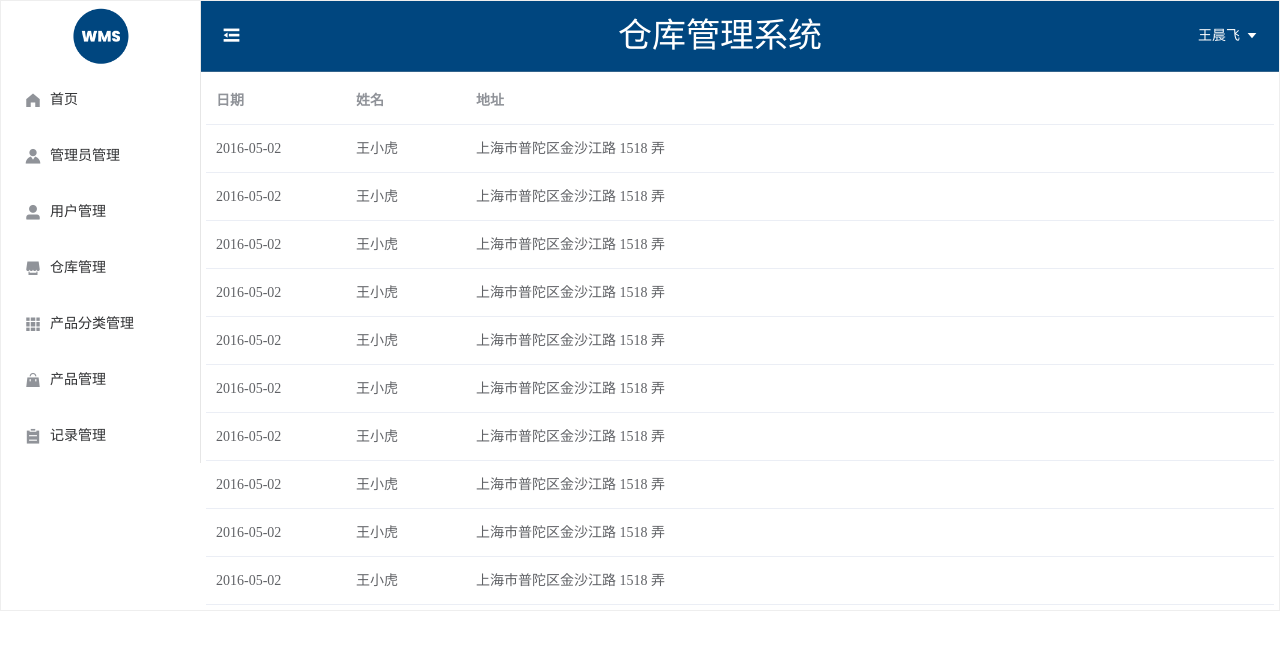
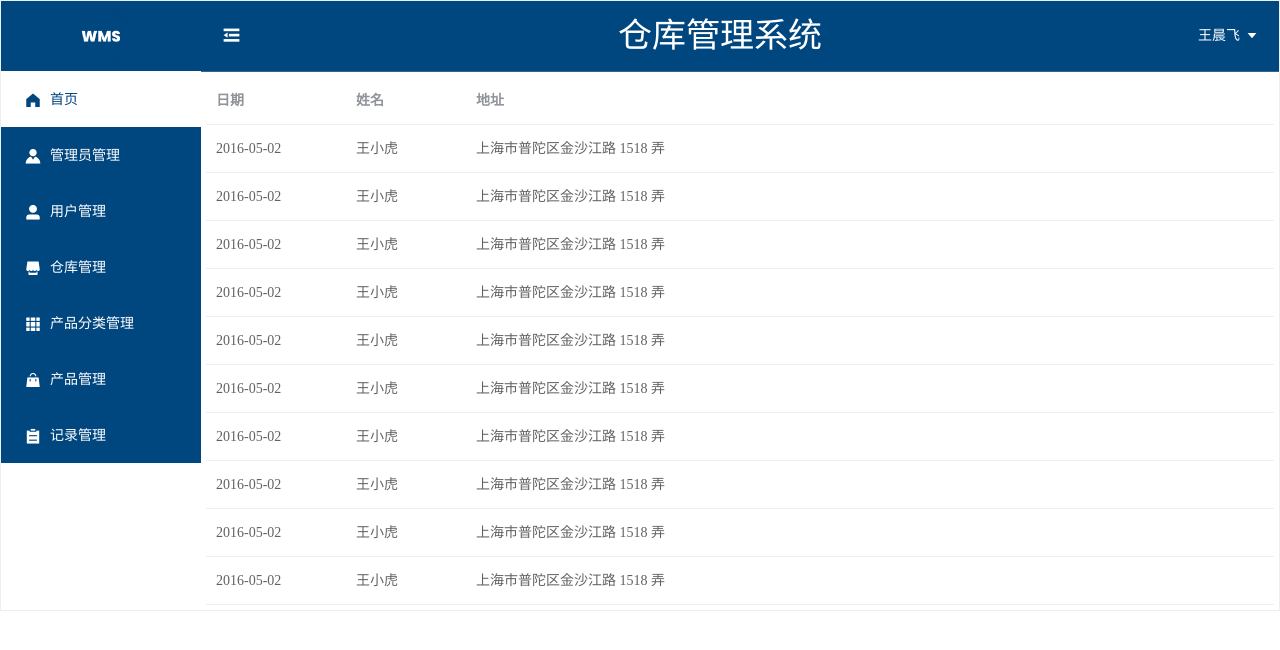
Before and after one commit to Wangchenfei7788/springboot-vue-wms, a Vue app in the folder wms-web/: page / in a window 1280 px wide. Shown: the top 650 px of the page. Built offline with nearby package versions, Linux system fonts and the light colour scheme.

Commit message:
wms first init

```diff
--- a/wms-web/src/components/AsideHome.vue
+++ b/wms-web/src/components/AsideHome.vue
@@ -1,48 +1,60 @@
 <script>
 export default {
-  name: "AsideHome"
+  name: "AsideHome",
+  data(){
+    return{
+      isCollapse:false
+    }
+  }
 }
 </script>
 
 <template>
 
-  <el-menu style="height: 100%">
+  <el-menu
+      background-color="#00467f"
+      text-color="white"
+      active-text-color="#00467f"
+      default-active="/Home"
+      :collapse="isCollapse"
+      style="height: 100%;
+      border-right: none">
     <el-menu-item style="padding: 0;height: 70px" >
 
       <p style="text-align: center"><i><img src="../assets/WMS_Icons_.png" style="height: 60px;width: 60px;margin-top: 5px"></i></p>
 
     </el-menu-item>
-    <el-menu-item>
+    <el-menu-item index="/Home">
       <i class="el-icon-s-home"></i>
       <span >首页</span>
     </el-menu-item>
 
-    <el-menu-item>
+    <el-menu-item index="/Custom">
       <i class="el-icon-s-custom"></i>
       <span>管理员管理</span>
     </el-menu-item>
 
-    <el-menu-item>
+    <el-menu-item index="/User">
       <i class="el-icon-user-solid"></i>
       <span>用户管理</span>
     </el-menu-item>
 
-    <el-menu-item>
+    <el-menu-item index="/Shop">
       <i class="el-icon-s-shop"></i>
       <span>仓库管理</span>
     </el-menu-item>
 
-    <el-menu-item>
+    <el-menu-item index="/Grid">
       <i class="el-icon-s-grid"></i>
       <span>产品分类管理</span>
     </el-menu-item>
 
-    <el-menu-item>
+    <el-menu-item index="/Good">
       <i class="el-icon-s-goods"></i>
       <span>产品管理</span>
     </el-menu-item>
 
-    <el-menu-item>
+    <el-menu-item index="/Order">
       <i class="el-icon-s-order"></i>
       <span>记录管理</span>
     </el-menu-item>
@@ -51,5 +63,10 @@ export default {
 </template>
 
 <style scoped>
-
+.el-menu-item.is-active{
+  background-color: white !important;
+}
+.el-menu-item i{
+  color: white;
+}
 </style>
```
